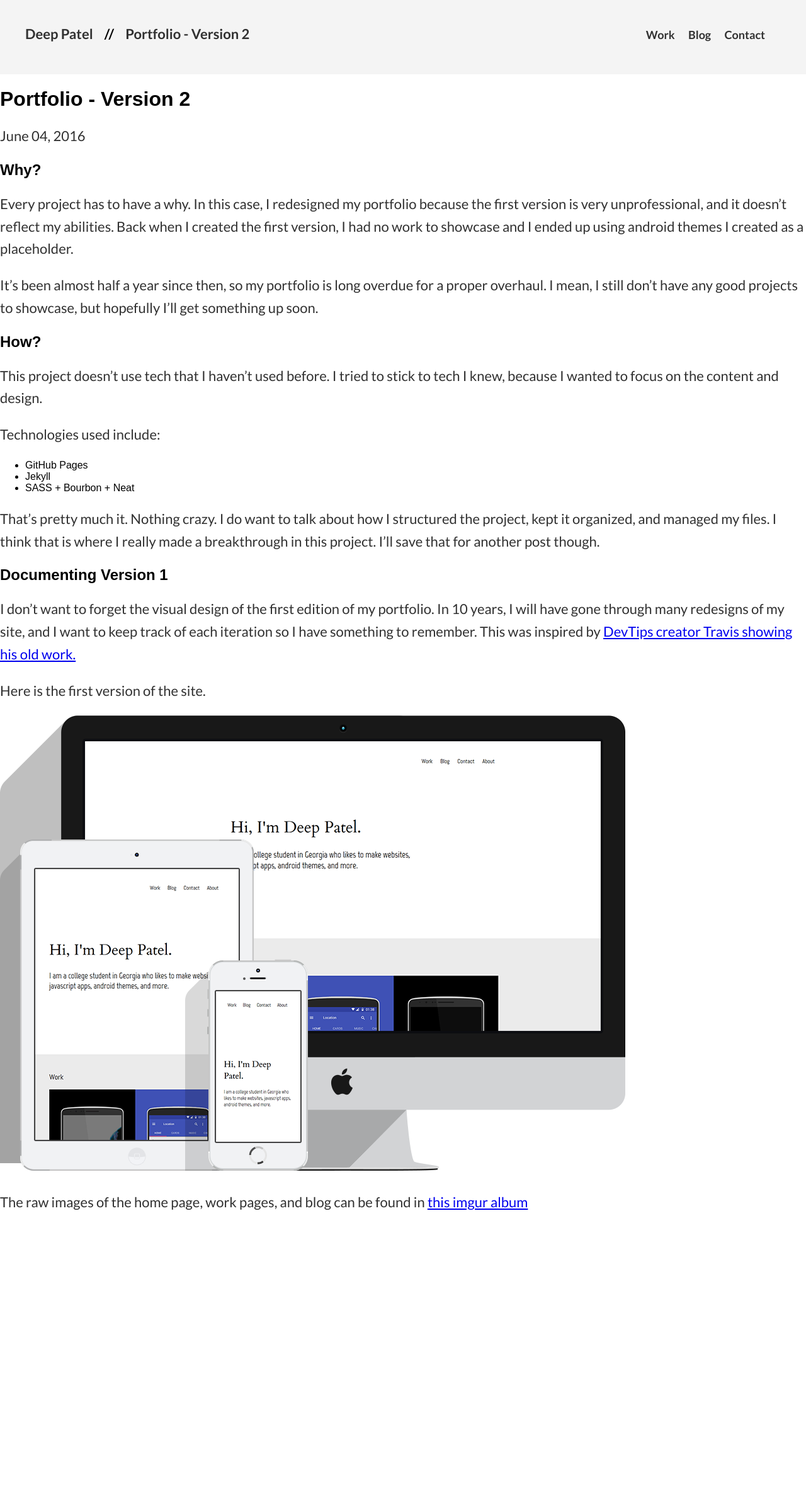
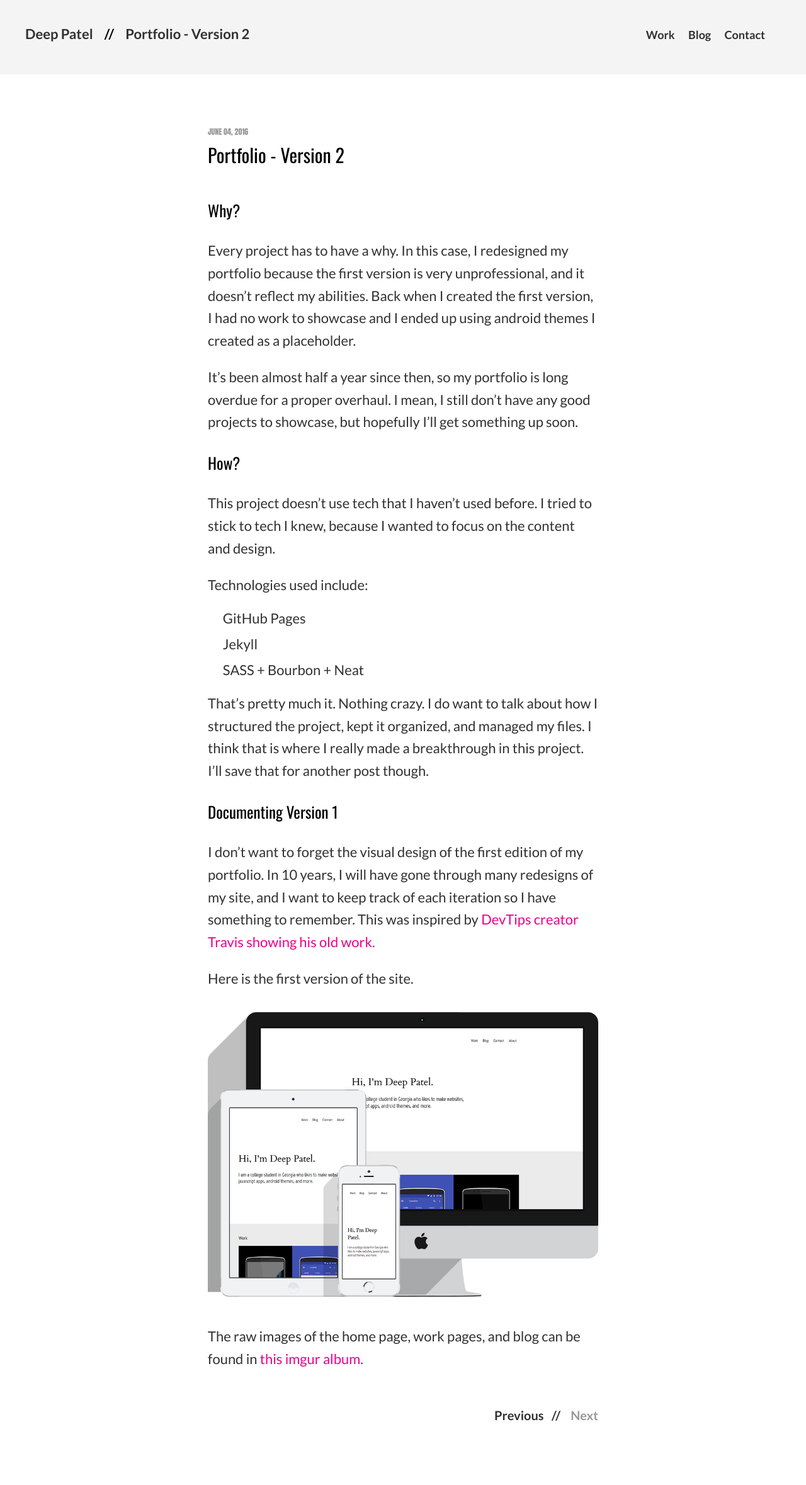
Before and after one commit to omegadeep10/omegadeep10.github.io, a Jekyll site: the page built from _posts/2016-06-04-portfolio-version-2.md, in a window 1280 px wide. Shown: the whole page at 63% size. Built offline with Jekyll 4.4.1, drawn with Linux system fonts in a browser that asks for light colours; some web fonts are replaced; before the commit the page ends 1949 px from its top, so only the background shows below that.

Commit message:
Add post styling

```diff
--- a/_layouts/post.html
+++ b/_layouts/post.html
@@ -18,8 +18,18 @@
   <body>
     {% include nav.html %}
 
+    <div class="post">
+      {{ content }}
 
-    {{ content }}
+      <div class="post-nav">
+        <span>
+          <a class="{% if page.previous.url %}prev{% else %} disabled{% endif %}" href="{{page.previous.url}}"> Previous</a>//
+          <a class="{% if page.next.url %}next{% else %} disabled{% endif %}" href="{{page.next.url}}">Next</a>
+        </span>
+      </div>
+
+    </div>
+
 
   </body>
 </html>
--- a/_posts/2016-06-04-portfolio-version-2.md
+++ b/_posts/2016-06-04-portfolio-version-2.md
@@ -1,11 +1,13 @@
 ---
 title: "Portfolio - Version 2"
 layout: post
-tags: Development, Design
+tags: Development
 ---
 
+
+<p class="date">{{ page.date | date: '%B %d, %Y' }}</p>
+
 # Portfolio - Version 2
-{{ page.date | date: '%B %d, %Y' }}
 
 
 ## Why?
@@ -35,4 +37,4 @@ Here is the first version of the site.
 ![The Home Page](/assets/articles/portfolio-version-2/home.png)
 
 
-The raw images of the home page, work pages, and blog can be found in [this imgur album](http://imgur.com/a/Qn453)
+The raw images of the home page, work pages, and blog can be found in [this imgur album.](http://imgur.com/a/Qn453)
--- a/_sass/_blog.sass
+++ b/_sass/_blog.sass
@@ -25,6 +25,7 @@
         padding: em(10px) 0
         font-size: em(20px)
         line-height: em(28px)
+        opacity: 0
 
         &:hover
             color: $main
--- /dev/null
+++ b/_sass/_post.sass
@@ -0,0 +1,112 @@
+.post
+    max-width: em(700px)
+    margin: 0 auto
+    padding: em(40px) em(20px) em(100px) em(20px)
+
+    +large-phone
+        padding: em(70px) em(40px) em(160px) em(40px)
+
+    .date
+        font-family: $section-heading
+        text-transform: uppercase
+        font-size: em(12px)
+        color: rgba(0, 0, 0, .4)
+        margin-bottom: em(5px)
+
+    h1
+        font-family: $heading
+        font-size: em(26px)
+        font-weight: normal
+        margin-top: 0
+        margin-bottom: em(25px)
+
+        +large-phone
+            font-size: em(30px)
+
+    h2
+        font-family: $heading
+        font-weight: normal
+        font-size: em(22px)
+        margin: em(18px) 0
+
+        +large-phone
+            font-size: em(25px)
+
+    p
+        line-height: em(26px)
+
+    a
+        color: $main
+        text-decoration: none
+
+        &:hover
+            text-decoration: underline
+
+    ul
+        list-style: none
+        padding-left: em(10px)
+        margin: em(20px) 0
+
+        li
+            margin: em(10px)
+            font-family: $paragraph
+            font-size: em(17px)
+            color: $font-gray
+
+            +large-phone
+                font-size: em(20px)
+
+            +desktop
+                font-size: em(22px)
+
+    img
+        width: 100%
+        padding: 0
+        margin: em(10px) 0
+
+
+
+.post-nav
+    float: right
+    font-family: $paragraph
+    font-size: em(17px)
+    font-weight: 700
+    color: $font-gray
+
+    +tablet
+        font-size: em(20px)
+
+    +large-tablet
+        margin: em(30px) 0 em(15px) 0
+
+    .disabled
+        cursor: default
+        pointer-events: none
+        color: rgba(0, 0, 0, .4)
+
+    a
+        color: $font-gray
+        margin-left: em(10px)
+        text-decoration: none
+        display: inline-block
+
+        &:not(:last-child)
+            margin-right: em(10px)
+
+        &:hover
+            color: $main
+            text-decoration: none
+
+            &:after
+                width: 100%
+                visibility: visible
+
+        &:after
+            visibility: hidden
+            content: ""
+            display: block
+            width: 0
+            height: 2px
+            background-color: $main
+            margin-top: em(5px)
+            +transition(width, .3s, linear)
--- a/css/style.sass
+++ b/css/style.sass
@@ -122,3 +122,4 @@ p
 @import landing
 @import work
 @import blog
+@import post
--- a/index.html
+++ b/index.html
@@ -108,8 +108,8 @@
 
         <div class="articles">
           <h3>Recent Posts</h3>
-          {% for post in site.data.articles limit:5 %}
-            <a href="{{ post.url }}" class="article-link">{{ post.name }}</a>
+          {% for post in site.posts limit:5 %}
+            <a href="{{ post.url }}" class="article-link">{{ post.title }}</a>
           {% endfor %}
         </div>
 
--- a/js/script.js
+++ b/js/script.js
@@ -108,7 +108,13 @@ domReady(function(){
     //animate project entries
     var projects = document.getElementsByClassName("project");
     for (var i = 0; i < projects.length; i++) {
-        doSetTimeout(projects[i], "project fadeInBottom", i+5);
+        doSetTimeout(projects[i], "project fadeInBottom", i+3);
+    }
+
+    //animate project entries
+    var articles = document.getElementsByClassName("article-link");
+    for (var i = 0; i < articles.length; i++) {
+        doSetTimeout(articles[i], "article-link fadeInBottom", i+3);
     }
 
 });
```
Also changed, not shown: _posts/2016-04-24-interactive-digital-media.html (added, +111 -0 lines), _posts/2016-04-24-interactive-digital-media.md (deleted).
